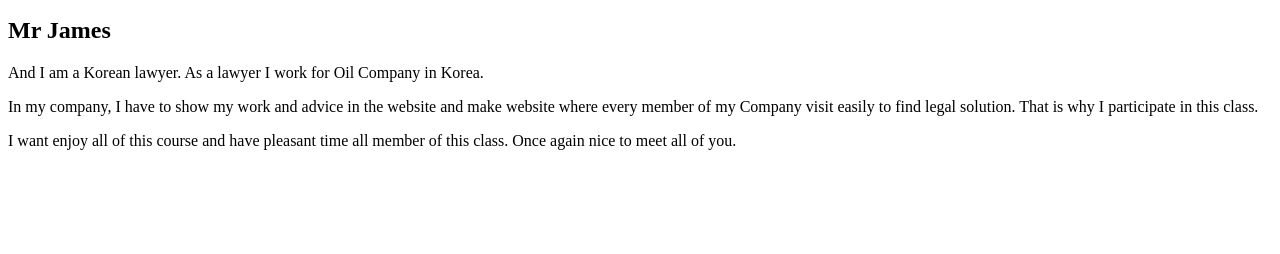
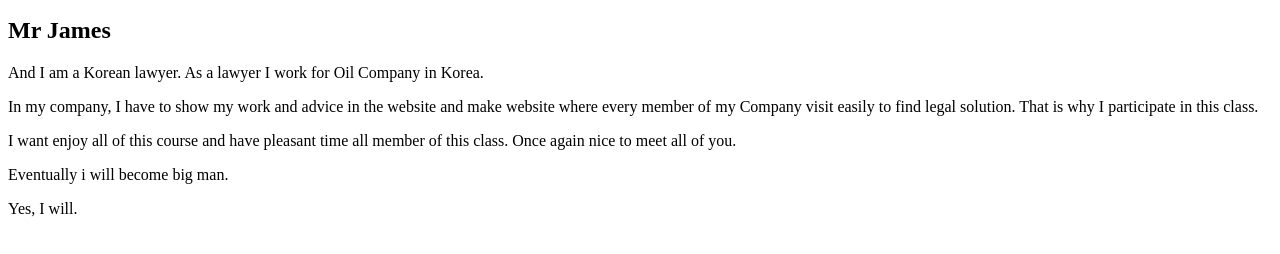
Before and after one commit to yjesp/wdd130, a plain HTML site: page aboutme.html in a window 1280 px wide. Shown: the part 110-364 px from the top of the page. Drawn offline with Linux system fonts and the light colour scheme.

Commit message:
add paragraph again

```diff
--- a/aboutme.html
+++ b/aboutme.html
@@ -23,5 +23,9 @@
   <p>I want enjoy all of this course and have pleasant time all member of this class.
     Once again nice to meet all of you.</p>
 
+  <p>Eventually i will become big man.</p>
+
+  <p>Yes, I will.</p>
+
 </body>
 </html>
```
